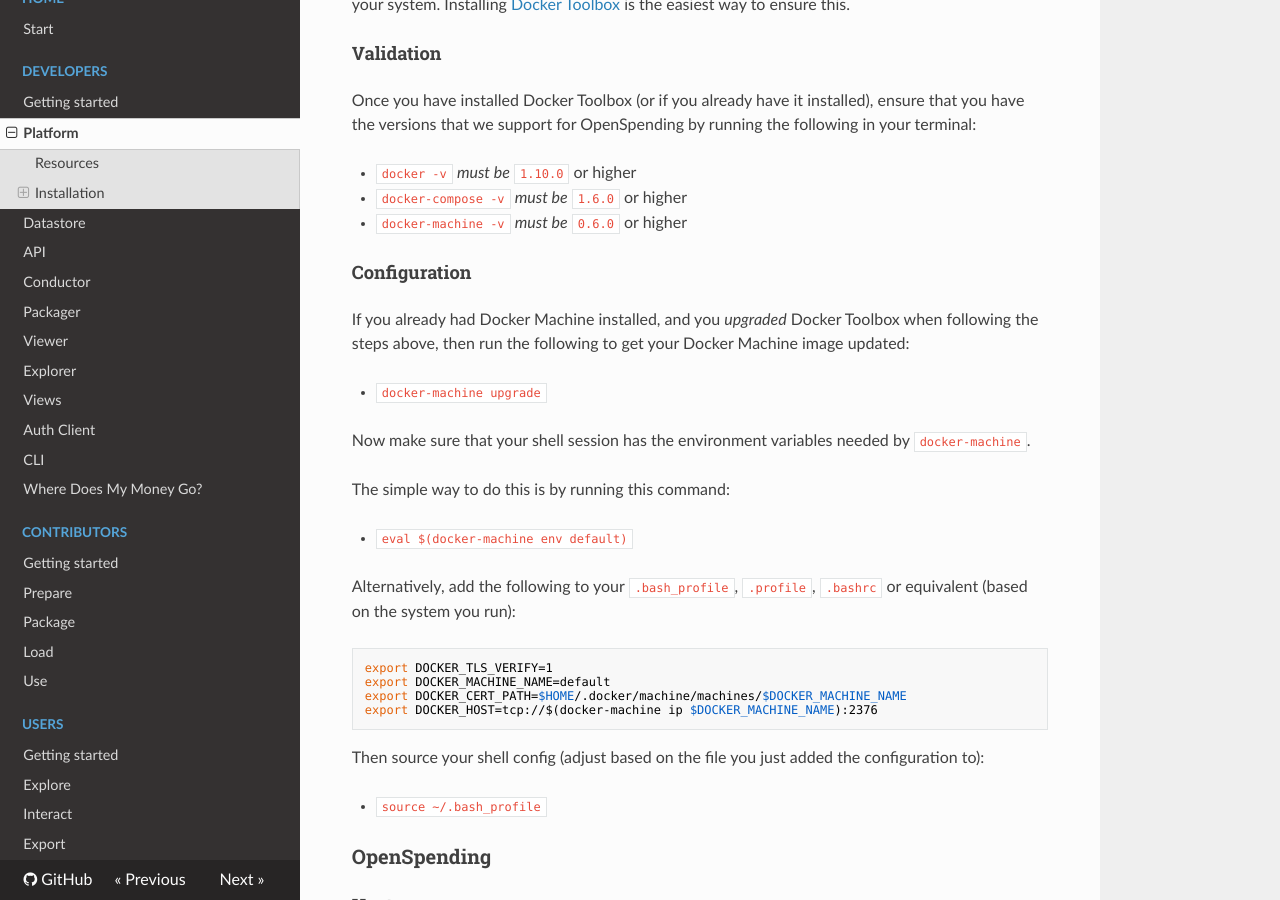
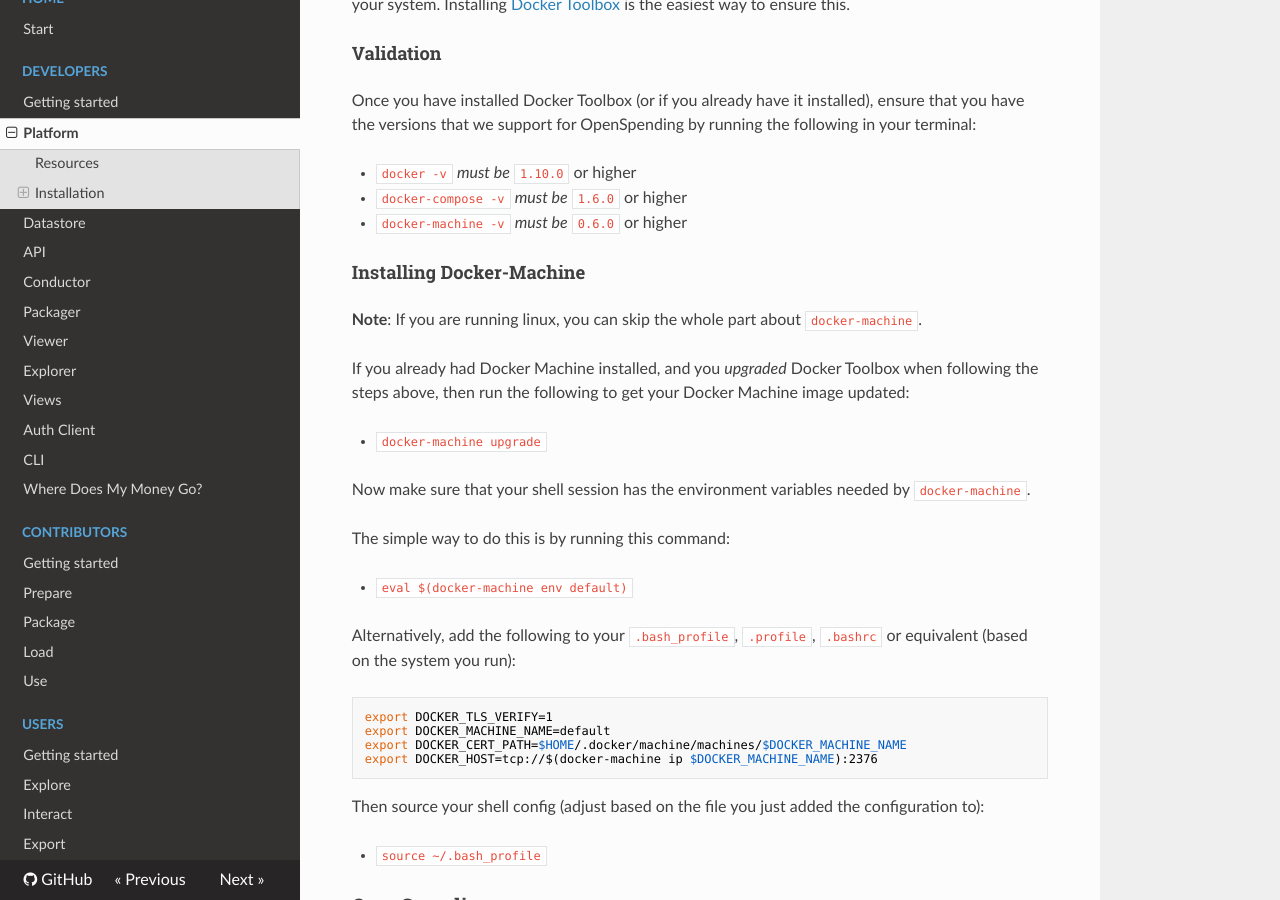
Before and after one commit to openspending/docs, an MkDocs documentation site: the page built from docs/developers/platform.md, in a window 1280 px wide and 900 px high, scrolled down 641 px. Built offline with MkDocs 1.6.1, drawn with Linux system fonts in a browser that asks for light colours; nearby versions of some CDN libraries; old or Windows-style settings are respelled for this version of MkDocs.

Commit message:
Small improvements to the docker guidelines  (#5)
* Ignore pycharm settings

* Improve the docker guidelines ever so slightly.

```diff
--- a/docs/developers/platform.md
+++ b/docs/developers/platform.md
@@ -24,7 +24,9 @@ Once you have installed Docker Toolbox (or if you already have it installed), en
 - `docker-compose -v` *must be* `1.6.0` or higher
 - `docker-machine -v` *must be* `0.6.0` or higher
 
-#### Configuration
+#### Installing Docker-Machine
+
+__Note__: If you are running linux, you can skip the whole part about `docker-machine`.
 
 If you already had Docker Machine installed, and you *upgraded* Docker Toolbox when following the steps above, then run the following to get your Docker Machine image updated:
 
```
Also changed, not shown: 1 other file.
